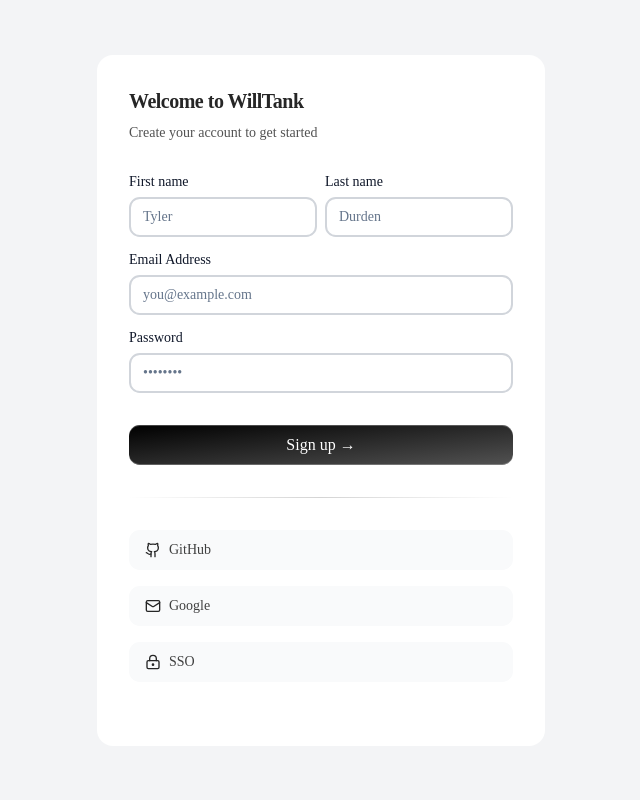
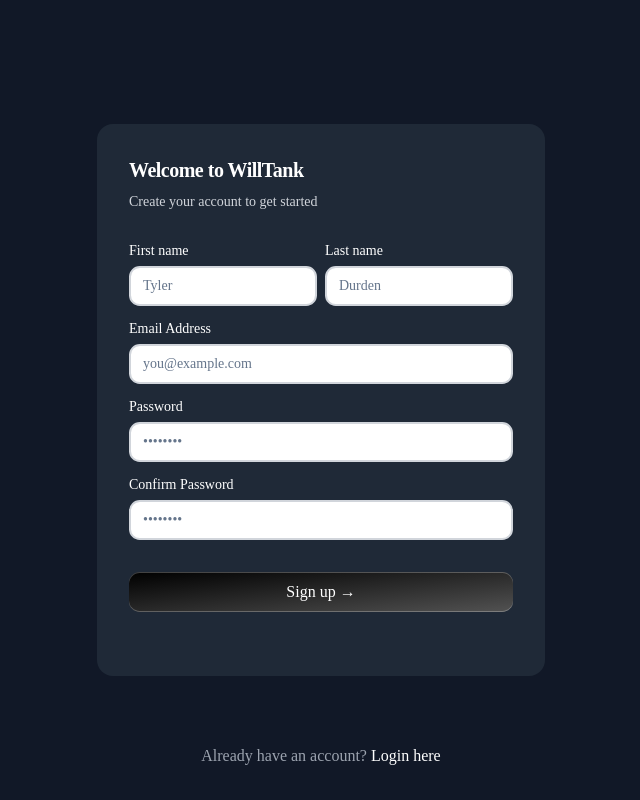
Before and after one commit to Milkyway877/willkeeper-genius-67, a React (Vite) app: page /auth/signup in a window 1280 px wide. Shown: the whole page, without its empty margins (319-959 px from the left). Built offline with nearby package versions, Linux system fonts and the light colour scheme.

Commit message:
Fix: Improve auth page design and functionality
- Darken background for signup and login pages.
- Remove social login buttons.
- Add links between login and signup pages.
- Add confirm password field to signup form.

```diff
--- a/src/components/ui/signup-form.tsx
+++ b/src/components/ui/signup-form.tsx
@@ -1,22 +1,31 @@
-
 "use client";
-import React from "react";
+import React, { useState } from "react";
 import { Label } from "@/components/ui/label";
 import { Input } from "@/components/ui/input";
 import { cn } from "@/lib/utils";
-import { Github, Mail, LockKeyhole } from "lucide-react"; // Using lucide icons instead of tabler
+import { Github, Mail, LockKeyhole } from "lucide-react";
 
 export function SignupForm() {
+  const [password, setPassword] = useState('');
+  const [confirmPassword, setConfirmPassword] = useState('');
+  const [passwordError, setPasswordError] = useState('');
+
   const handleSubmit = (e: React.FormEvent<HTMLFormElement>) => {
     e.preventDefault();
+    if (password !== confirmPassword) {
+      setPasswordError("Passwords don't match");
+      return;
+    }
+    setPasswordError('');
     console.log("Form submitted");
   };
+
   return (
-    <div className="max-w-md w-full mx-auto rounded-none md:rounded-2xl p-4 md:p-8 shadow-input bg-white dark:bg-black">
-      <h2 className="font-bold text-xl text-neutral-800 dark:text-neutral-200">
+    <div className="max-w-md w-full mx-auto rounded-none md:rounded-2xl p-4 md:p-8 shadow-input bg-gray-800 text-white">
+      <h2 className="font-bold text-xl text-white">
         Welcome to WillTank
       </h2>
-      <p className="text-neutral-600 text-sm max-w-sm mt-2 dark:text-neutral-300">
+      <p className="text-gray-300 text-sm max-w-sm mt-2">
         Create your account to get started
       </p>
 
@@ -35,9 +44,28 @@ export function SignupForm() {
           <Label htmlFor="email">Email Address</Label>
           <Input id="email" placeholder="you@example.com" type="email" />
         </LabelInputContainer>
+        <LabelInputContainer className="mb-4">
+          <Label htmlFor="password">Password</Label>
+          <Input
+            id="password"
+            placeholder="••••••••"
+            type="password"
+            value={password}
+            onChange={(e) => setPassword(e.target.value)}
+          />
+        </LabelInputContainer>
         <LabelInputContainer className="mb-8">
-          <Label htmlFor="password">Password</Label>
-          <Input id="password" placeholder="••••••••" type="password" />
+          <Label htmlFor="confirmPassword">Confirm Password</Label>
+          <Input
+            id="confirmPassword"
+            placeholder="••••••••"
+            type="password"
+            value={confirmPassword}
+            onChange={(e) => setConfirmPassword(e.target.value)}
+          />
+          {passwordError && (
+            <span className="text-red-500 text-sm">{passwordError}</span>
+          )}
         </LabelInputContainer>
 
         <button
@@ -47,41 +75,6 @@ export function SignupForm() {
           Sign up &rarr;
           <BottomGradient />
         </button>
-
-        <div className="bg-gradient-to-r from-transparent via-neutral-300 dark:via-neutral-700 to-transparent my-8 h-[1px] w-full" />
-
-        <div className="flex flex-col space-y-4">
-          <button
-            className="relative group/btn flex space-x-2 items-center justify-start px-4 w-full text-black rounded-md h-10 font-medium shadow-input bg-gray-50 dark:bg-zinc-900 dark:shadow-[0px_0px_1px_1px_var(--neutral-800)]"
-            type="submit"
-          >
-            <Github className="h-4 w-4 text-neutral-800 dark:text-neutral-300" />
-            <span className="text-neutral-700 dark:text-neutral-300 text-sm">
-              GitHub
-            </span>
-            <BottomGradient />
-          </button>
-          <button
-            className="relative group/btn flex space-x-2 items-center justify-start px-4 w-full text-black rounded-md h-10 font-medium shadow-input bg-gray-50 dark:bg-zinc-900 dark:shadow-[0px_0px_1px_1px_var(--neutral-800)]"
-            type="submit"
-          >
-            <Mail className="h-4 w-4 text-neutral-800 dark:text-neutral-300" />
-            <span className="text-neutral-700 dark:text-neutral-300 text-sm">
-              Google
-            </span>
-            <BottomGradient />
-          </button>
-          <button
-            className="relative group/btn flex space-x-2 items-center justify-start px-4 w-full text-black rounded-md h-10 font-medium shadow-input bg-gray-50 dark:bg-zinc-900 dark:shadow-[0px_0px_1px_1px_var(--neutral-800)]"
-            type="submit"
-          >
-            <LockKeyhole className="h-4 w-4 text-neutral-800 dark:text-neutral-300" />
-            <span className="text-neutral-700 dark:text-neutral-300 text-sm">
-              SSO
-            </span>
-            <BottomGradient />
-          </button>
-        </div>
       </form>
     </div>
   );
--- a/src/pages/auth/Login.tsx
+++ b/src/pages/auth/Login.tsx
@@ -1,10 +1,8 @@
-
-import React, { useState } from 'react'; // Add useState to the import
-import { useNavigate } from 'react-router-dom';
+import React, { useState } from 'react';
+import { useNavigate, Link } from 'react-router-dom';
 import { Label } from '@/components/ui/label';
 import { Input } from '@/components/ui/input';
 import { cn } from "@/lib/utils";
-import { Github, Mail, LockKeyhole } from "lucide-react";
 import { login, logUserActivity } from '@/services/authService';
 import { useToast } from '@/hooks/use-toast';
 
@@ -54,12 +52,12 @@ export default function Login() {
   };
 
   return (
-    <div className="min-h-screen w-full bg-gray-100 flex items-center justify-center">
-      <div className="max-w-md w-full mx-auto rounded-none md:rounded-2xl p-4 md:p-8 shadow-input bg-white dark:bg-black">
-        <h2 className="font-bold text-xl text-neutral-800 dark:text-neutral-200">
+    <div className="min-h-screen w-full bg-gray-900 flex items-center justify-center">
+      <div className="max-w-md w-full mx-auto rounded-none md:rounded-2xl p-4 md:p-8 shadow-input bg-gray-800">
+        <h2 className="font-bold text-xl text-white">
           Welcome Back
         </h2>
-        <p className="text-neutral-600 text-sm max-w-sm mt-2 dark:text-neutral-300">
+        <p className="text-gray-300 text-sm max-w-sm mt-2">
           Sign in to your account to continue
         </p>
 
@@ -103,42 +101,10 @@ export default function Login() {
               </>
             )}
           </button>
-
-          <div className="bg-gradient-to-r from-transparent via-neutral-300 dark:via-neutral-700 to-transparent my-8 h-[1px] w-full" />
-
-          <div className="flex flex-col space-y-4">
-            <button
-              type="button"
-              className="relative group/btn flex space-x-2 items-center justify-start px-4 w-full text-black rounded-md h-10 font-medium shadow-input bg-gray-50 dark:bg-zinc-900 dark:shadow-[0px_0px_1px_1px_var(--neutral-800)]"
-            >
-              <Github className="h-4 w-4 text-neutral-800 dark:text-neutral-300" />
-              <span className="text-neutral-700 dark:text-neutral-300 text-sm">
-                GitHub
-              </span>
-              <BottomGradient />
-            </button>
-            <button
-              type="button"
-              className="relative group/btn flex space-x-2 items-center justify-start px-4 w-full text-black rounded-md h-10 font-medium shadow-input bg-gray-50 dark:bg-zinc-900 dark:shadow-[0px_0px_1px_1px_var(--neutral-800)]"
-            >
-              <Mail className="h-4 w-4 text-neutral-800 dark:text-neutral-300" />
-              <span className="text-neutral-700 dark:text-neutral-300 text-sm">
-                Google
-              </span>
-              <BottomGradient />
-            </button>
-            <button
-              type="button"
-              className="relative group/btn flex space-x-2 items-center justify-start px-4 w-full text-black rounded-md h-10 font-medium shadow-input bg-gray-50 dark:bg-zinc-900 dark:shadow-[0px_0px_1px_1px_var(--neutral-800)]"
-            >
-              <LockKeyhole className="h-4 w-4 text-neutral-800 dark:text-neutral-300" />
-              <span className="text-neutral-700 dark:text-neutral-300 text-sm">
-                SSO
-              </span>
-              <BottomGradient />
-            </button>
-          </div>
         </form>
+      </div>
+      <div className="absolute bottom-8 text-center text-gray-400">
+        Don't have an account? <Link to="/auth/signup" className="text-white hover:underline">Sign up here</Link>
       </div>
     </div>
   );
--- a/src/pages/auth/Signup.tsx
+++ b/src/pages/auth/Signup.tsx
@@ -1,11 +1,15 @@
 
 import React from 'react';
+import { Link } from 'react-router-dom';
 import { SignupForm } from "@/components/ui/signup-form";
 
 export default function Signup() {
   return (
-    <div className="min-h-screen w-full bg-gray-100 flex items-center justify-center">
+    <div className="min-h-screen w-full bg-gray-900 flex items-center justify-center">
       <SignupForm />
+      <div className="absolute bottom-8 text-center text-gray-400">
+        Already have an account? <Link to="/auth/login" className="text-white hover:underline">Login here</Link>
+      </div>
     </div>
   );
 }
```
